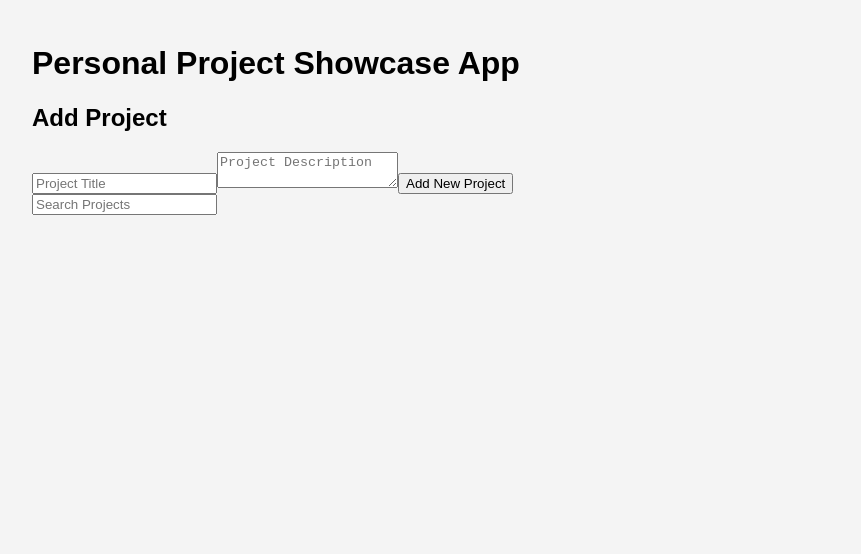
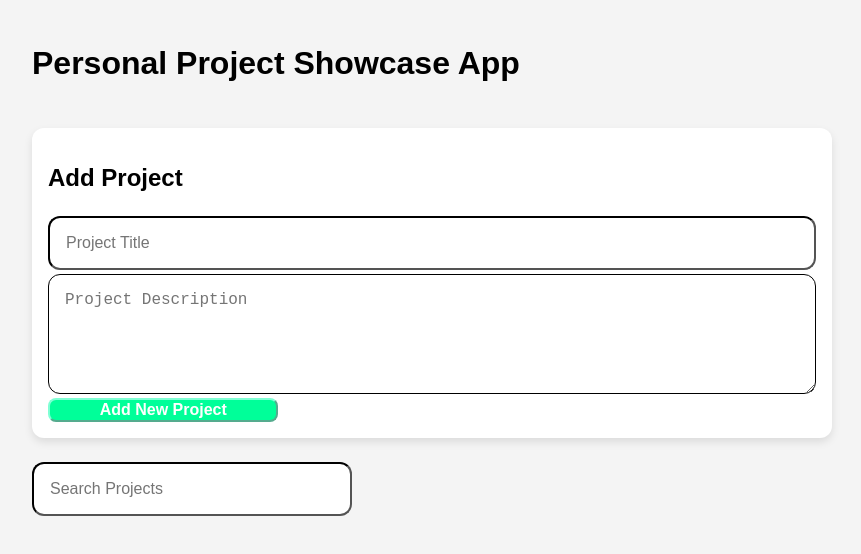
Before and after one commit to Matt20Swanberg/project-showcase-app, a React (Vite) app: page / in a window 1280 px wide. Shown: the top 554 px of the page, without its empty margins (208-1069 px from the left). Built offline with nearby package versions, Linux system fonts and the light colour scheme.

Commit message:
Updated styling

```diff
--- a/src/components/ProjectList.jsx
+++ b/src/components/ProjectList.jsx
@@ -8,8 +8,6 @@ function ProjectList({ projects }) {
 
                 <ProjectCard key={project.id} title={project.title} description={project.description} />
             ))}
-            <ProjectCard />
-            <ProjectCard />
         </section>
     );
 }
--- a/src/styles/App.css
+++ b/src/styles/App.css
@@ -2,5 +2,77 @@
   max-width: 800px;
   margin: 0 auto;
   padding: 24px;
-  word-spacing: vertical;
+  display: flex;
+  flex-direction: column;
+  gap: 24px;
 }
+
+.form-card {
+  background-color: white;
+  border-radius: 12px;
+  padding: 16px 16px;
+  box-shadow: 0 4px 8px rgba(0, 0, 0, 0.1);
+  border-color: black;
+}
+
+.project-card {
+  background-color: white;
+  border-radius: 12px;
+  padding: 16px 30px;
+  box-shadow: 0 4px 8px rgba(0, 0, 0, 0.1);
+  border-color: black;
+}
+
+form {
+  display: flex;
+  flex-direction: column;
+  gap: 4px;
+}
+
+.form-input {
+  width: 100%;
+  padding: 16px 16px;
+  border-radius: 12px;
+  border-color: black;
+  font-size: 16px;
+  box-sizing: border-box;
+}
+
+.form-textarea {
+  width: 100%;
+  min-height: 120px;
+  resize: vertical;
+  padding: 16px 16px;
+  border-radius: 12px;
+  border-color: black;
+  font-size: 16px;
+  box-sizing: border-box;
+}
+
+button {
+  width: 30%;
+  background-color: rgb(0, 255, 153);
+  font-size: 16px;
+  color: white;
+  font-weight: bold;
+  border-radius: 8px;
+  border-color: aquamarine;
+  cursor: pointer;
+  transition: background-color 0.3s ease;
+}
+
+button:hover {
+  transform: scale(1.05);
+  opacity: 0.4;
+  color: black;
+}
+
+.search-input {
+  width: 40%;
+  padding: 16px 16px;
+  margin-bottom:-24px;;
+  border-radius: 12px;
+  border-color: black;
+  font-size: 16px;
+  box-sizing: border-box;
+}
```
